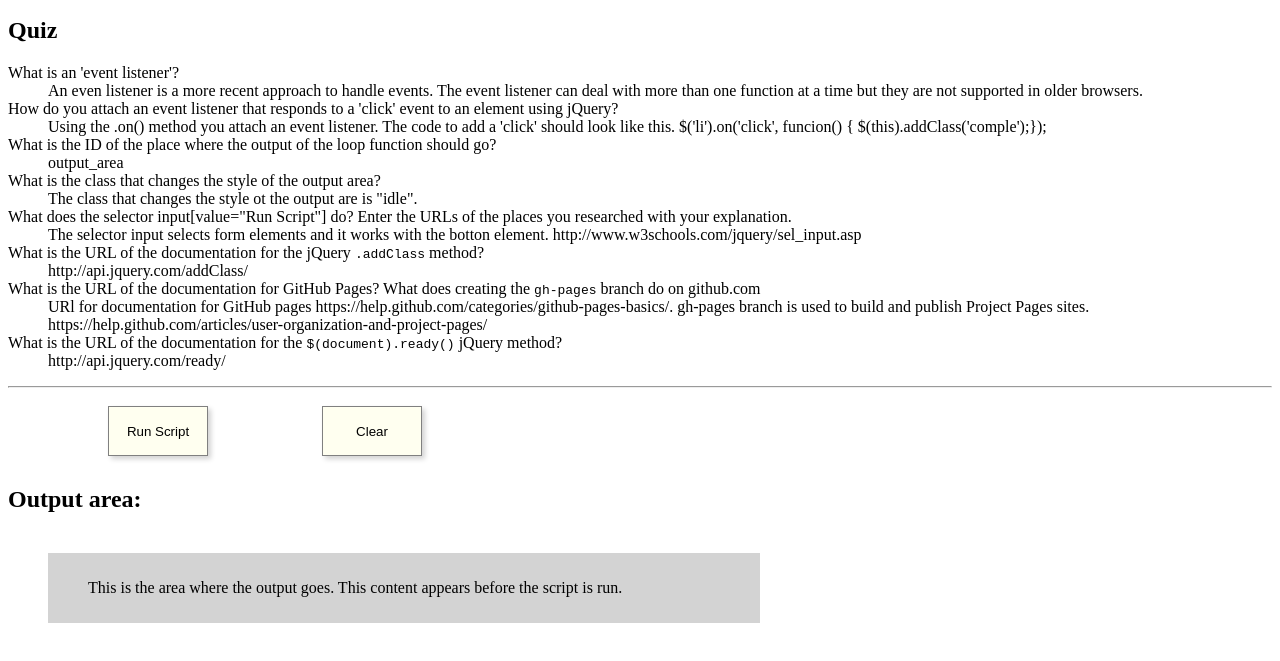
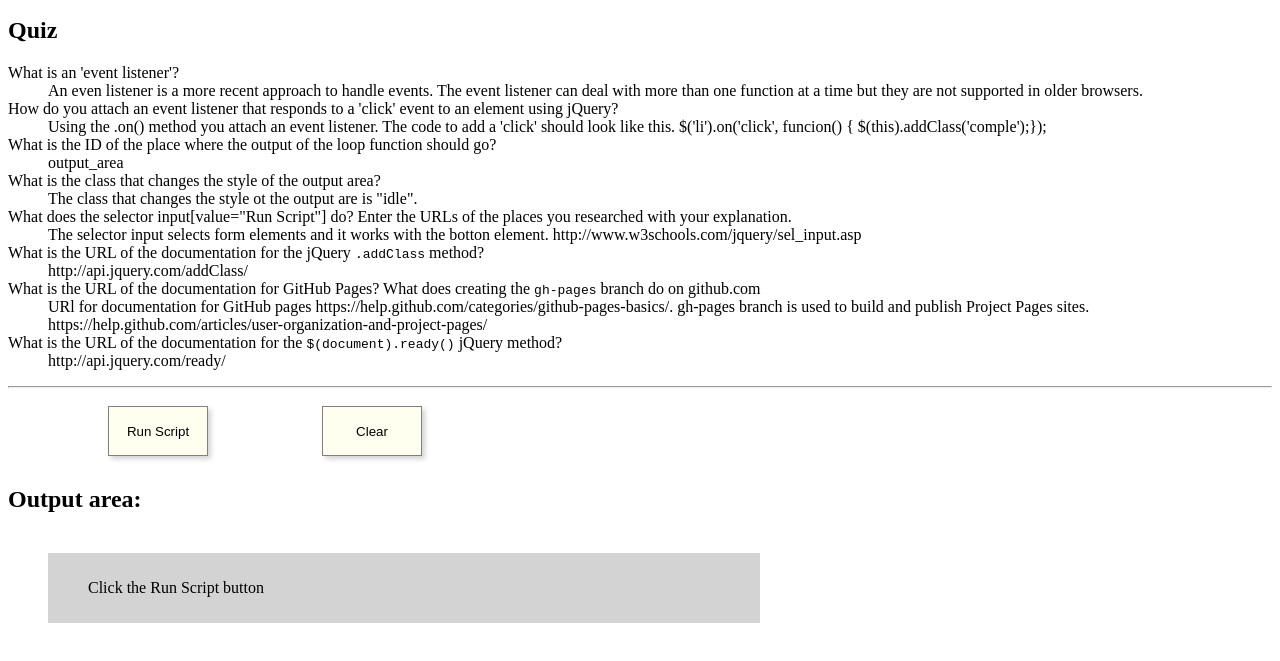
Before and after one commit to emiluz/js-jq-assignment-1, a plain HTML site: page index.html in a window 1280 px wide. Both pictures are taken after a click on the button "Clear". Shown: the part 87-748 px from the top of the page. Drawn offline with nearby package versions, Linux system fonts and the light colour scheme.

Commit message:
completed Part 3

```diff
--- a/index.html
+++ b/index.html
@@ -63,6 +63,12 @@
 
         // attach an event listener to the Clear button here
 
+        $('input[value="Clear"]').click( function(){
+          console.log('Caught a button click event.');
+          $("#output_area").removeClass('selected');
+          $("#output_area").html('<p>Click the Run Script button</p>');
+        });
+
       }); // end of $(document).ready
 
       /*
@@ -116,7 +122,7 @@
 
     <h2>Output area:</h2>
     <div id="output_area" class="idle">
-      <p>This is the area where the output goes. This content appears before the script is run.</p>
+    <p>This is the area where the output goes. This content appears before the script is run.</p>
     </div>
   </body>
 </html>
```
